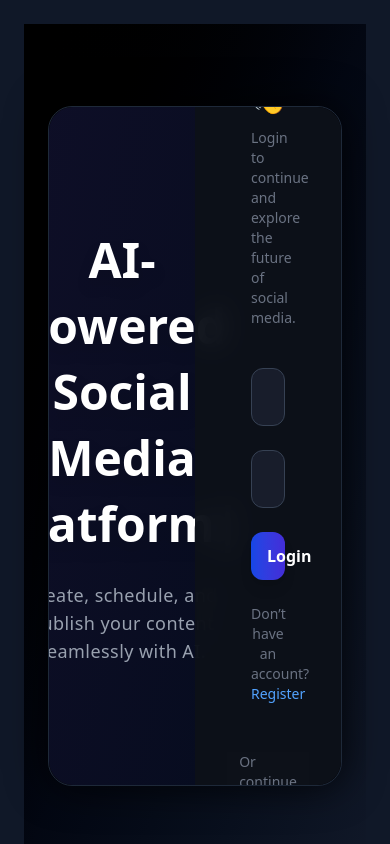
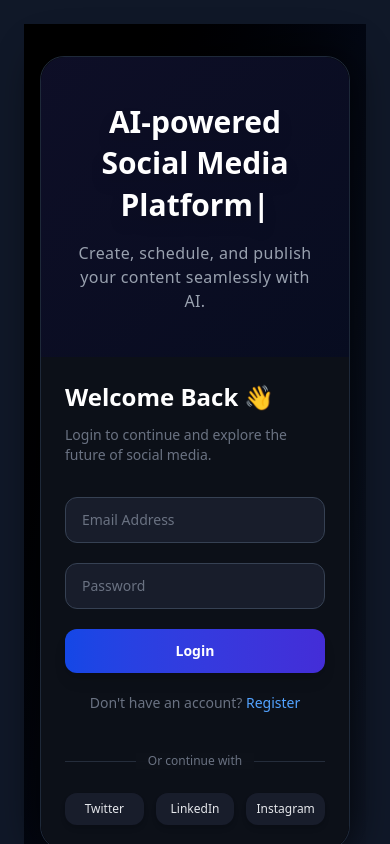
Before and after one commit to Aayushbhandarkar/AI-Powered-Social-Media-Scheduler, a React (Vite) app in the folder client/: page / in a window 390 px wide. Built offline with nearby package versions, Linux system fonts and the light colour scheme; the HTML template or start-up script is replaced by a standard one.

Commit message:
Update Login.jsx

```diff
--- a/client/src/pages/Login.jsx
+++ b/client/src/pages/Login.jsx
@@ -29,15 +29,15 @@ const Login = () => {
   }
 
   return (
-    <div className="min-h-screen flex items-center justify-center bg-gradient-to-br from-black via-gray-950 to-gray-900 px-6">
-      <div className="flex w-full max-w-6xl h-[680px] rounded-3xl overflow-hidden shadow-[0_0_40px_rgba(0,0,0,0.8)] backdrop-blur-2xl bg-[#0a0a0f]/95 border border-gray-800">
+    <div className="min-h-screen flex items-center justify-center bg-gradient-to-br from-black via-gray-950 to-gray-900 px-4 sm:px-6 py-8">
+      <div className="flex flex-col lg:flex-row w-full max-w-[900px] lg:h-[680px] rounded-3xl overflow-hidden shadow-[0_0_40px_rgba(0,0,0,0.8)] backdrop-blur-2xl bg-[#0a0a0f]/95 border border-gray-800">
 
         {/* Left Section (Branding with Typing Effect) */}
-        <div className="w-1/2 bg-[#05070f] flex items-center justify-center relative rounded-l-3xl">
+        <div className="lg:w-[40%] w-full bg-[#05070f] flex items-center justify-center relative lg:rounded-l-3xl lg:rounded-t-none rounded-t-3xl min-h-[300px] lg:min-h-auto">
           {/* Gradient overlay */}
-          <div className="absolute inset-0 bg-gradient-to-br from-indigo-900/20 to-blue-800/10 rounded-l-3xl" />
-          <div className="relative text-center px-6">
-            <h1 className="text-5xl font-extrabold text-white mb-6 leading-snug drop-shadow-xl">
+          <div className="absolute inset-0 bg-gradient-to-br from-indigo-900/20 to-blue-800/10 lg:rounded-l-3xl lg:rounded-t-none rounded-t-3xl" />
+          <div className="relative text-center px-6 py-8 lg:py-0">
+            <h1 className="text-3xl sm:text-4xl lg:text-5xl font-extrabold text-white mb-4 lg:mb-6 leading-snug drop-shadow-xl">
               <TypeAnimation
                 sequence={[
                   'AI-powered',
@@ -54,22 +54,23 @@ const Login = () => {
                 repeat={Infinity}
               />
             </h1>
-            <p className="mt-4 text-gray-400 tracking-wide text-lg font-medium">
+            <p className="text-gray-400 tracking-wide text-base sm:text-lg font-medium px-2">
               Create, schedule, and publish your content seamlessly with AI.
             </p>
           </div>
         </div>
 
         {/* Right Section (Login Form) */}
-        <div className="w-1/2 bg-[#0d111a]/95 p-14 flex flex-col justify-center backdrop-blur-md rounded-r-3xl">
-          <h2 className="text-3xl font-bold text-white mb-3">Welcome Back 👋</h2>
-          <p className="text-sm text-gray-500 mb-10">
+        <div className="lg:w-[60%] w-full bg-[#0d111a]/95 p-6 sm:p-8 lg:p-12 flex flex-col justify-center backdrop-blur-md lg:rounded-r-3xl lg:rounded-b-none rounded-b-3xl">
+          <div className="w-full max-w-[400px] mx-auto">
+            <h2 className="text-2xl sm:text-3xl font-bold text-white mb-3">Welcome Back 👋</h2>
+            <p className="text-sm text-gray-500 mb-8 sm:mb-10">
               Login to continue and explore the future of social media.
             </p>
 
-          <form onSubmit={handleSubmit} className="space-y-6">
+            <form onSubmit={handleSubmit} className="space-y-5 sm:space-y-6">
               {error && (
-              <div className="bg-red-500/10 border border-red-600 text-red-400 px-4 py-3 rounded-lg">
+                <div className="bg-red-500/10 border border-red-600 text-red-400 px-4 py-3 rounded-lg text-sm">
                   {error}
                 </div>
               )}
@@ -81,7 +82,7 @@ const Login = () => {
                   required
                   value={email}
                   onChange={(e) => setEmail(e.target.value)}
-                className="w-full bg-[#1a1f2e]/90 border border-gray-700 rounded-xl px-4 py-4 text-gray-100 placeholder-gray-500 focus:outline-none focus:ring-2 focus:ring-blue-600 focus:border-blue-600 transition-all duration-300"
+                  className="w-full bg-[#1a1f2e]/90 border border-gray-700 rounded-xl px-4 py-3 sm:py-4 text-gray-100 placeholder-gray-500 focus:outline-none focus:ring-2 focus:ring-blue-600 focus:border-blue-600 transition-all duration-300 text-sm sm:text-base"
                   placeholder="Email Address"
                 />
               </div>
@@ -93,7 +94,7 @@ const Login = () => {
                   required
                   value={password}
                   onChange={(e) => setPassword(e.target.value)}
-                className="w-full bg-[#1a1f2e]/90 border border-gray-700 rounded-xl px-4 py-4 text-gray-100 placeholder-gray-500 focus:outline-none focus:ring-2 focus:ring-blue-600 focus:border-blue-600 transition-all duration-300"
+                  className="w-full bg-[#1a1f2e]/90 border border-gray-700 rounded-xl px-4 py-3 sm:py-4 text-gray-100 placeholder-gray-500 focus:outline-none focus:ring-2 focus:ring-blue-600 focus:border-blue-600 transition-all duration-300 text-sm sm:text-base"
                   placeholder="Password"
                 />
               </div>
@@ -101,13 +102,13 @@ const Login = () => {
               <button
                 type="submit"
                 disabled={loading}
-              className="w-full bg-gradient-to-r from-blue-700 to-indigo-700 hover:from-blue-600 hover:to-indigo-600 text-white font-semibold py-3 px-4 rounded-xl shadow-lg hover:shadow-indigo-600/40 transition-all duration-300"
+                className="w-full bg-gradient-to-r from-blue-700 to-indigo-700 hover:from-blue-600 hover:to-indigo-600 text-white font-semibold py-3 px-4 rounded-xl shadow-lg hover:shadow-indigo-600/40 transition-all duration-300 text-sm sm:text-base"
               >
                 {loading ? 'Signing in...' : 'Login'}
               </button>
 
               <p className="text-sm text-gray-500 text-center">
-              Don’t have an account?{' '}
+                Don't have an account?{' '}
                 <Link
                   to="/signup"
                   className="text-blue-400 hover:text-blue-300 font-medium"
@@ -118,37 +119,38 @@ const Login = () => {
             </form>
 
             {/* Social Login */}
-          <div className="mt-12">
+            <div className="mt-10 sm:mt-12">
               <div className="relative">
                 <div className="absolute inset-0 flex items-center">
                   <div className="w-full border-t border-gray-700/60" />
                 </div>
                 <div className="relative flex justify-center text-sm">
-                <span className="px-3 bg-[#0d111a]/95 text-gray-500">
+                  <span className="px-3 bg-[#0d111a]/95 text-gray-500 text-xs sm:text-sm">
                     Or continue with
                   </span>
                 </div>
               </div>
 
-            <div className="mt-6 grid grid-cols-3 gap-4">
+              <div className="mt-6 grid grid-cols-3 gap-3 sm:gap-4">
                 <a
                   href="/api/auth/twitter"
-                className="bg-[#1a1f2e]/90 hover:bg-[#242a3a] text-gray-200 py-3 px-4 rounded-xl flex items-center justify-center transition-all duration-300 shadow-md hover:shadow-blue-600/30"
+                  className="bg-[#1a1f2e]/90 hover:bg-[#242a3a] text-gray-200 py-2 sm:py-3 px-3 sm:px-4 rounded-xl flex items-center justify-center transition-all duration-300 shadow-md hover:shadow-blue-600/30 text-xs sm:text-sm"
                 >
                   Twitter
                 </a>
                 <a
                   href="/api/auth/linkedin"
-                className="bg-[#1a1f2e]/90 hover:bg-[#242a3a] text-gray-200 py-3 px-4 rounded-xl flex items-center justify-center transition-all duration-300 shadow-md hover:shadow-blue-600/30"
+                  className="bg-[#1a1f2e]/90 hover:bg-[#242a3a] text-gray-200 py-2 sm:py-3 px-3 sm:px-4 rounded-xl flex items-center justify-center transition-all duration-300 shadow-md hover:shadow-blue-600/30 text-xs sm:text-sm"
                 >
                   LinkedIn
                 </a>
                 <a
                   href="/api/auth/instagram"
-                className="bg-[#1a1f2e]/90 hover:bg-[#242a3a] text-gray-200 py-3 px-4 rounded-xl flex items-center justify-center transition-all duration-300 shadow-md hover:shadow-blue-600/30"
+                  className="bg-[#1a1f2e]/90 hover:bg-[#242a3a] text-gray-200 py-2 sm:py-3 px-3 sm:px-4 rounded-xl flex items-center justify-center transition-all duration-300 shadow-md hover:shadow-blue-600/30 text-xs sm:text-sm"
                 >
                   Instagram
                 </a>
+              </div>
             </div>
           </div>
         </div>
```
Lines whose indentation alone changed are shown as unchanged.
